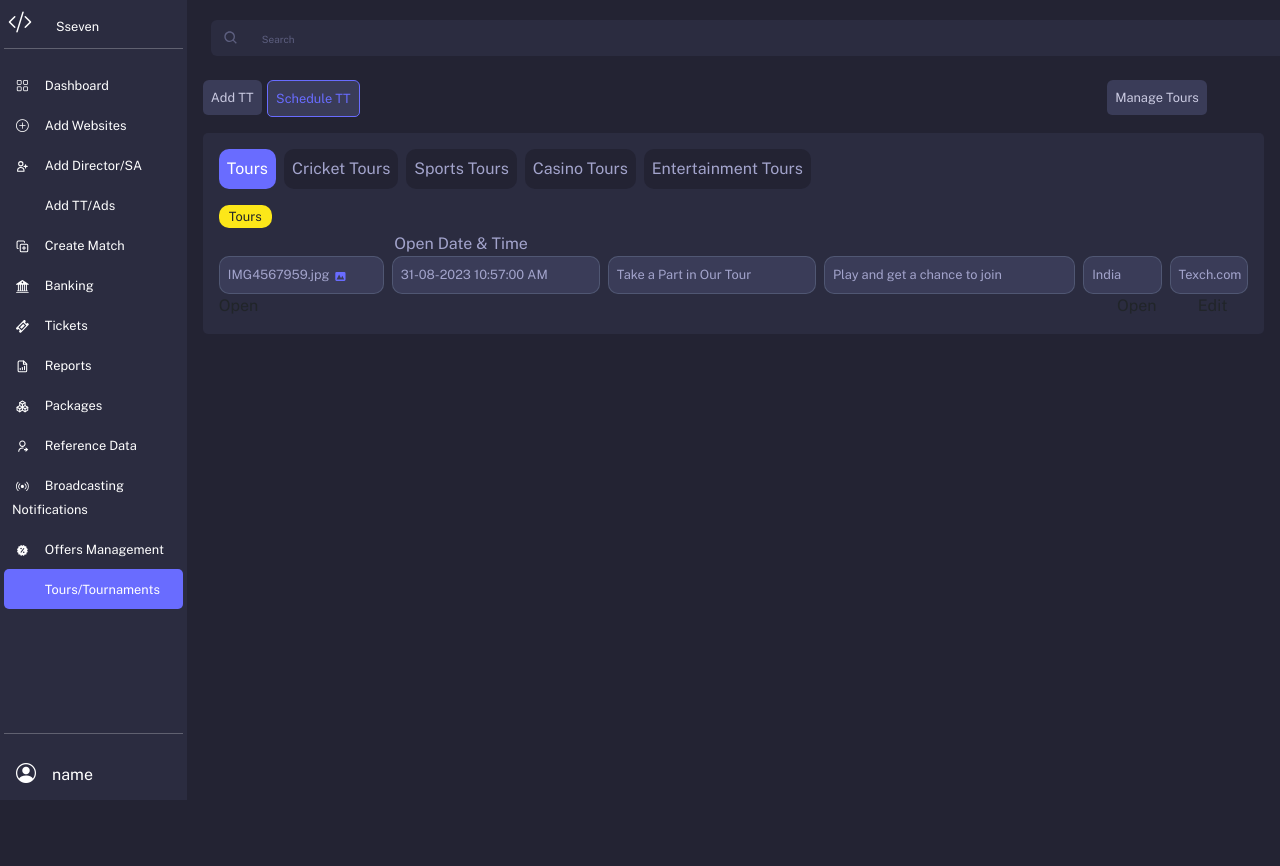
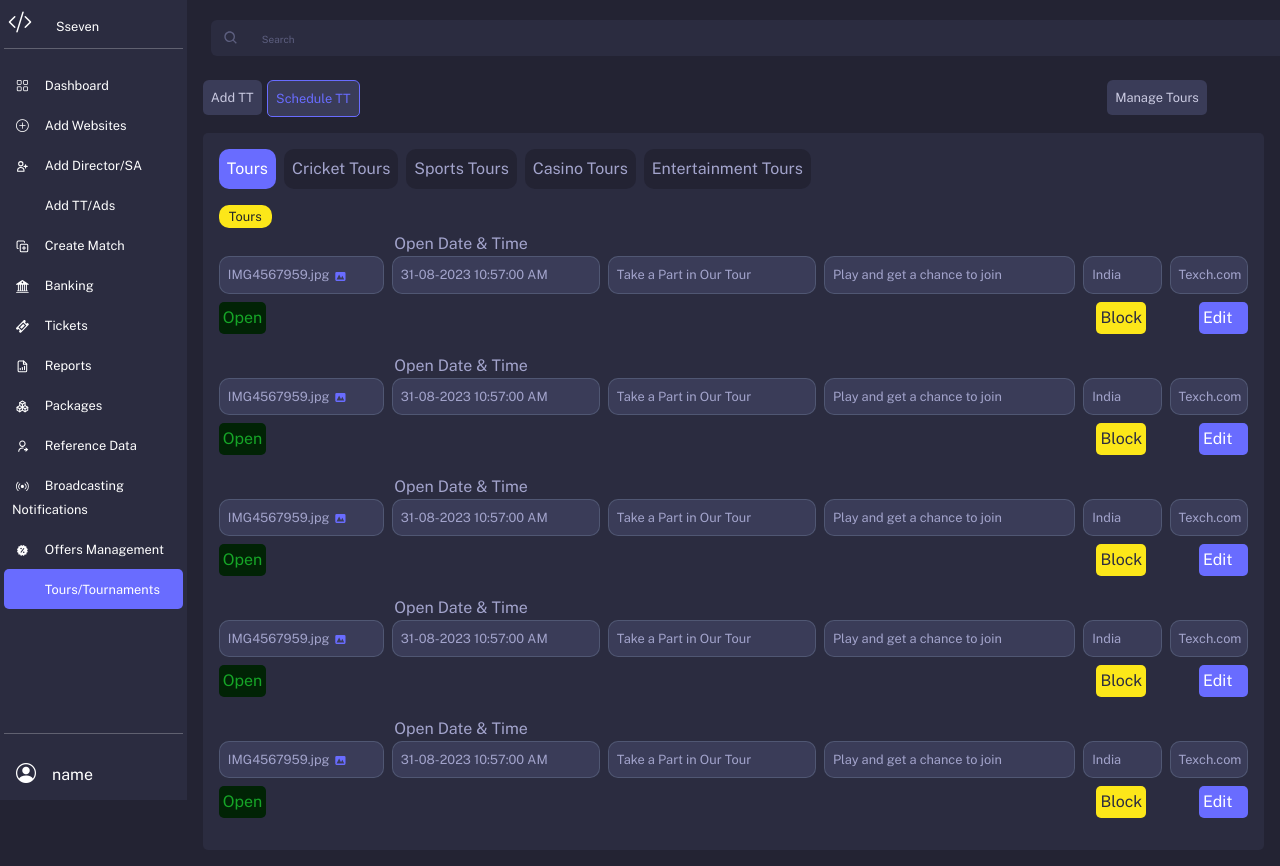
Before and after one commit to Texch999/management-panel, a React (Create React App) app: page /tours-tournaments in a window 1280 px wide. Both pictures are taken after a click on the element "Schedule TT". Before the commit the page ends 800 px from the top, so only its background shows below. Built offline with nearby package versions, Linux system fonts and the light colour scheme; some icons are missing.

Commit message:
added changes

```diff
--- /dev/null
+++ b/src/pages/tours-tournaments/ManageTournament.jsx
@@ -0,0 +1,41 @@
+import React, { useState } from "react";
+
+function ManageTournament() {
+  const [activeManageIndex, setActiveManageIndex] = useState(0);
+  const manageButtons = [
+    "Interested Team",
+    "Selected Team",
+    "Book Now",
+    "Receive Document/Payment",
+    "Confirm Booking List",
+  ];
+
+  const handleManageHead = (index) => {
+    setActiveManageIndex(index);
+  };
+  return (
+    <div className="add-tours p-3 mt-3">
+      <div className="row">
+        <div className="d-flex">
+          {manageButtons.map((item, index) => {
+            return (
+              <div
+                key={index}
+                className={`${
+                  activeManageIndex === index
+                    ? "active-schedule-head"
+                    : "header-schedule"
+                }  p-2 me-2`}
+                onClick={() => handleManageHead(index)}
+              >
+                {item}
+              </div>
+            );
+          })}
+        </div>
+      </div>
+    </div>
+  );
+}
+
+export default ManageTournament;
--- a/src/pages/tours-tournaments/Schedule.jsx
+++ b/src/pages/tours-tournaments/Schedule.jsx
@@ -13,6 +13,7 @@ function Schedule() {
   const handleScheduleHead = (index) => {
     setActiveHeadIndex(index);
   };
+  const scheduleContentList = [{}, {}, {}, {}, {}];
   return (
     <div className="add-tours p-3 mt-3">
       <div className="row">
@@ -35,6 +36,9 @@ function Schedule() {
         </div>
       </div>
       <div className="sub-head medium-font mt-3">Tours</div>
+      {scheduleContentList.map((item, index) => {
+        return (
+          <div className="mb-3">
             <div className="row">
               <div className="col-2"></div>
               <div className="font-grey col-2 mt-1">Open Date & Time</div>
@@ -50,7 +54,9 @@ function Schedule() {
                 <div className="tt-content-box p-2">31-08-2023 10:57:00 AM</div>
               </div>
               <div className="col">
-          <div className="tt-content-box p-2">Take a Part in Our Tour</div>
+                <div className="tt-content-box p-2">
+                  Take a Part in Our Tour
+                </div>
               </div>
               <div className="col-3">
                 <div className="tt-content-box p-2">
@@ -64,15 +70,24 @@ function Schedule() {
                 <div className="tt-content-box p-2">Texch.com</div>
               </div>
             </div>
-      <div className="row justify-content-between">
-        <div className="col-1">
-          <div>Open</div>
+            <div className="row justify-content-between mt-2">
+              <div className="col-1 d-flex">
+                <div className="open-button p-1">Open</div>
               </div>
-        <div className="col-2 d-flex justify-content-around">
-          <div>Open</div>
-          <div>Edit</div>
+              <div className="col-2">
+                <div className="row d-flex justify-content-between">
+                  <div className="col-5">
+                    <div className="black-button p-1">Block</div>
+                  </div>
+                  <div className="col-5 ">
+                    <div className="edit-button p-1">Edit</div>
                   </div>
                 </div>
+              </div>
+            </div>
+          </div>
+        );
+      })}
     </div>
   );
 }
--- a/src/pages/tours-tournaments/ToursManagement.jsx
+++ b/src/pages/tours-tournaments/ToursManagement.jsx
@@ -2,6 +2,7 @@ import React, { useState } from "react";
 import "./style.css";
 import AddTours from "./AddTours";
 import Schedule from "./Schedule";
+import ManageTournament from "./ManageTournament";
 
 function ToursManagement() {
   const [activeHead, setActiveHead] = useState("add");
@@ -42,6 +43,7 @@ function ToursManagement() {
       </div>
       {activeHead === "add" && <AddTours />}
       {activeHead === "schedule" && <Schedule />}
+      {activeHead === "manage" && <ManageTournament />}
     </div>
   );
 }
--- a/src/pages/tours-tournaments/style.css
+++ b/src/pages/tours-tournaments/style.css
@@ -61,3 +61,18 @@
   border: solid 1.5px rgba(102, 115, 141, 0.5);
   border-radius: 10px;
 }
+.open-button {
+  background: #012305;
+  color: #16a527;
+  border-radius: 5px;
+}
+.black-button {
+  background: #fce719;
+  color: #2b2c40;
+  border-radius: 5px;
+}
+.edit-button {
+  background: #696cff;
+  color: #ffffff;
+  border-radius: 5px;
+}
```
Lines whose indentation alone changed are shown as unchanged.
